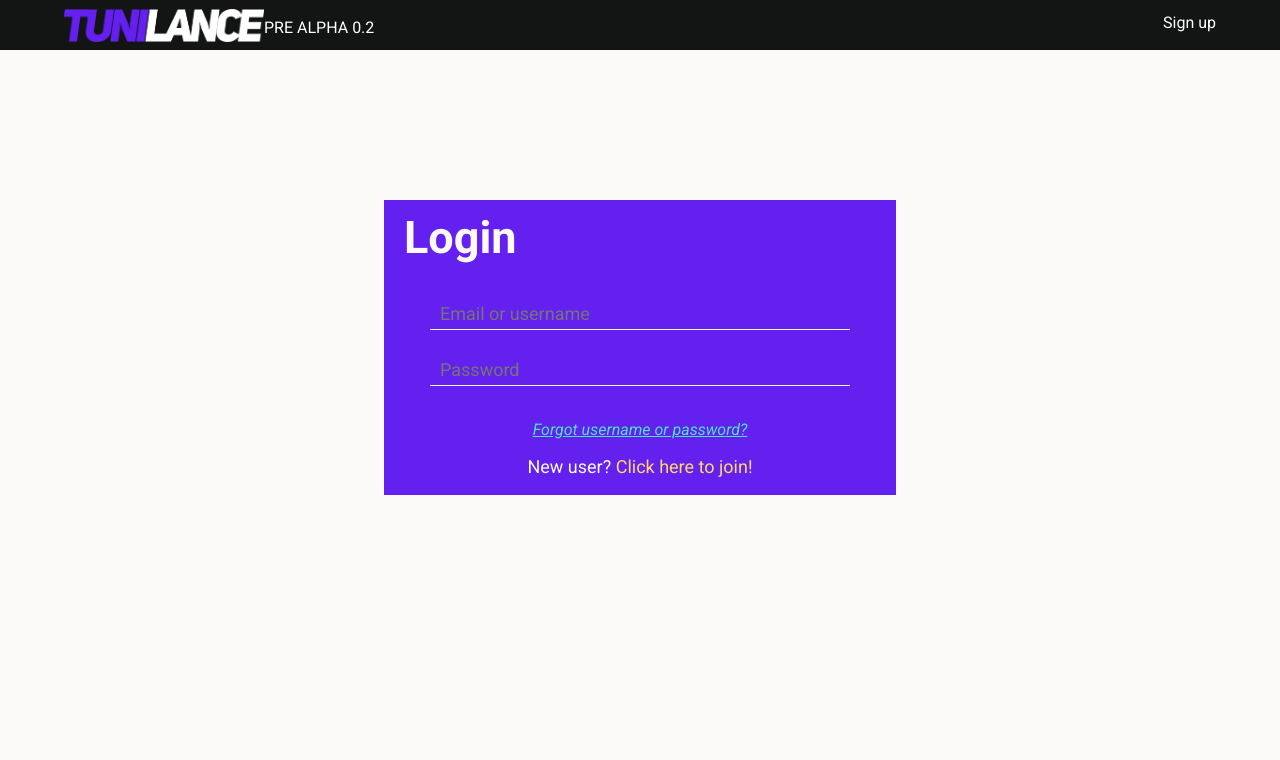
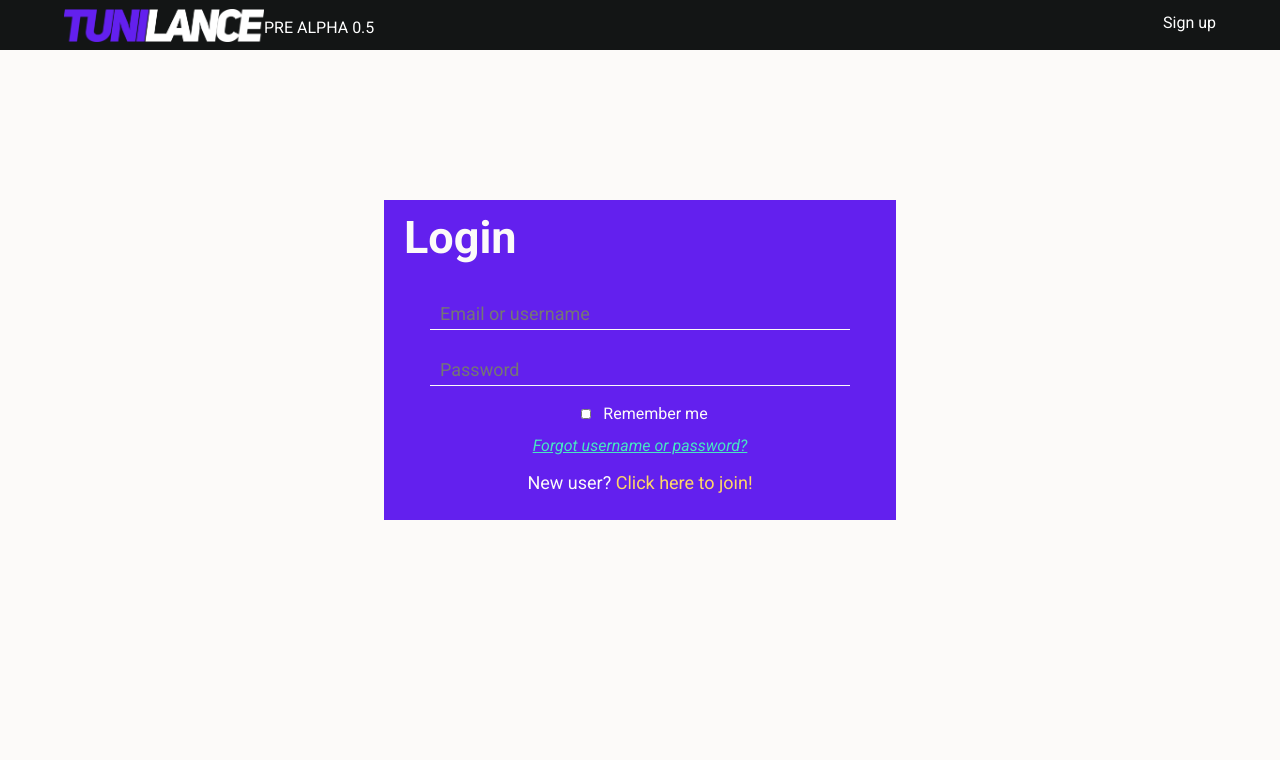
Before and after one commit to kairodem/freelance, a PHP site: page /login.php in a window 1280 px wide. Shown: the top 760 px of the page. Run offline with PHP 8.4, Linux system fonts and the light colour scheme.

Commit message:
Added checkbox

```diff
--- a/assets/css/login.css
+++ b/assets/css/login.css
@@ -6,7 +6,7 @@
 	top:25%;
 	left:30%;
 	width: 40%;
-	height: 295px;
+	height: 320px;
 	background-color: #6320ee;
 }
 .logwrapper h1{
@@ -53,7 +53,6 @@
 .loginp a#forgotpw{
 	display: inline-block;
 	color: #48e5c2 !important;
-	margin-top: 20px;
 	text-decoration: underline !important;
 	font-style: italic;
 }
--- a/index.php
+++ b/index.php
@@ -17,7 +17,7 @@
 					<li><a href="signup.php">Sign up</a></li>
 				</ul>
 			</div>
-			<h1 style="color: #FFFFFF; padding-top: 20px; padding-left: 10px;">PRE ALPHA 0.2</h1>
+			<h1 style="color: #FFFFFF; padding-top: 20px; padding-left: 10px;">PRE ALPHA 0.5</h1>
 		</div>
 	</div>
 	<div class="undhead">
--- a/login.php
+++ b/login.php
@@ -17,7 +17,7 @@
 					<li><a href="signup.php">Sign up</a></li>
 				</ul>
 			</div>
-			<h1 style="color: #FFFFFF; padding-top: 20px; padding-left: 10px;">PRE ALPHA 0.2</h1>
+			<h1 style="color: #FFFFFF; padding-top: 20px; padding-left: 10px;">PRE ALPHA 0.5</h1>
 		</div>
 	</div>
 	<div class="logsign">
@@ -28,6 +28,8 @@
 					<div class="loginp">
 						<input type="text" name="" placeholder="Email or username"><br><br>
 						<input type="password" name="" placeholder="Password"><br><br>
+						<input type="checkbox" name="" id="remme" style="width: 20px !important; height: 10px;">
+						<label for="remme" style="color: #fcfaf9;">Remember me</label><br><br>
 						<a href="" id="forgotpw">Forgot username or password?</a>
 					</div>
 					<h2>New user? <a href="signup.php">Click here to join!</a></h2>
--- a/signup.php
+++ b/signup.php
@@ -18,7 +18,7 @@
 					<li><a href="login.php">Login</a></li>
 				</ul>
 			</div>
-			<h1 style="color: #FFFFFF; padding-top: 20px; padding-left: 10px;">PRE ALPHA 0.2</h1>
+			<h1 style="color: #FFFFFF; padding-top: 20px; padding-left: 10px;">PRE ALPHA 0.5</h1>
 		</div>
 	</div>
 	<div class="logsign">
@@ -42,6 +42,8 @@
 						<form action="k.php">
 							<input type="text" name="" placeholder="Full name"><br><br>
 							<input type="email" name="" placeholder="Email"><br><br>
+							<input type="checkbox" name="" id="remme" style="width: 20px !important; height: 10px;">
+							<label for="remme" style="color: #fcfaf9;">I agree to the terms n shit.</label><br><br>
 							<button class="loginpbtn" type="submit">Submit</button>
 						</form>
 					</div>
```
Also changed, not shown: dashboard.php (added, +25 -0 lines), assets/css/browser.css (deleted), catbrowser.php (deleted).
